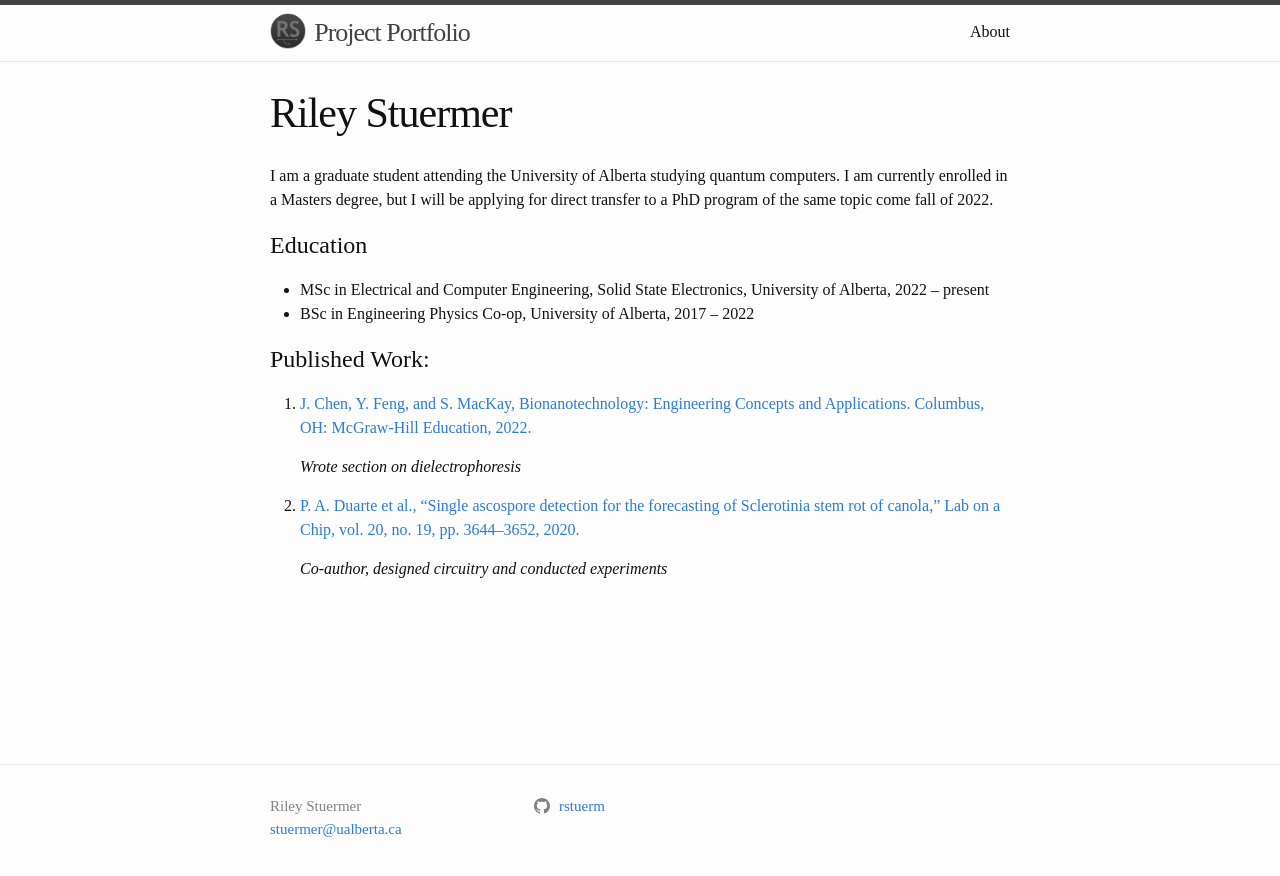
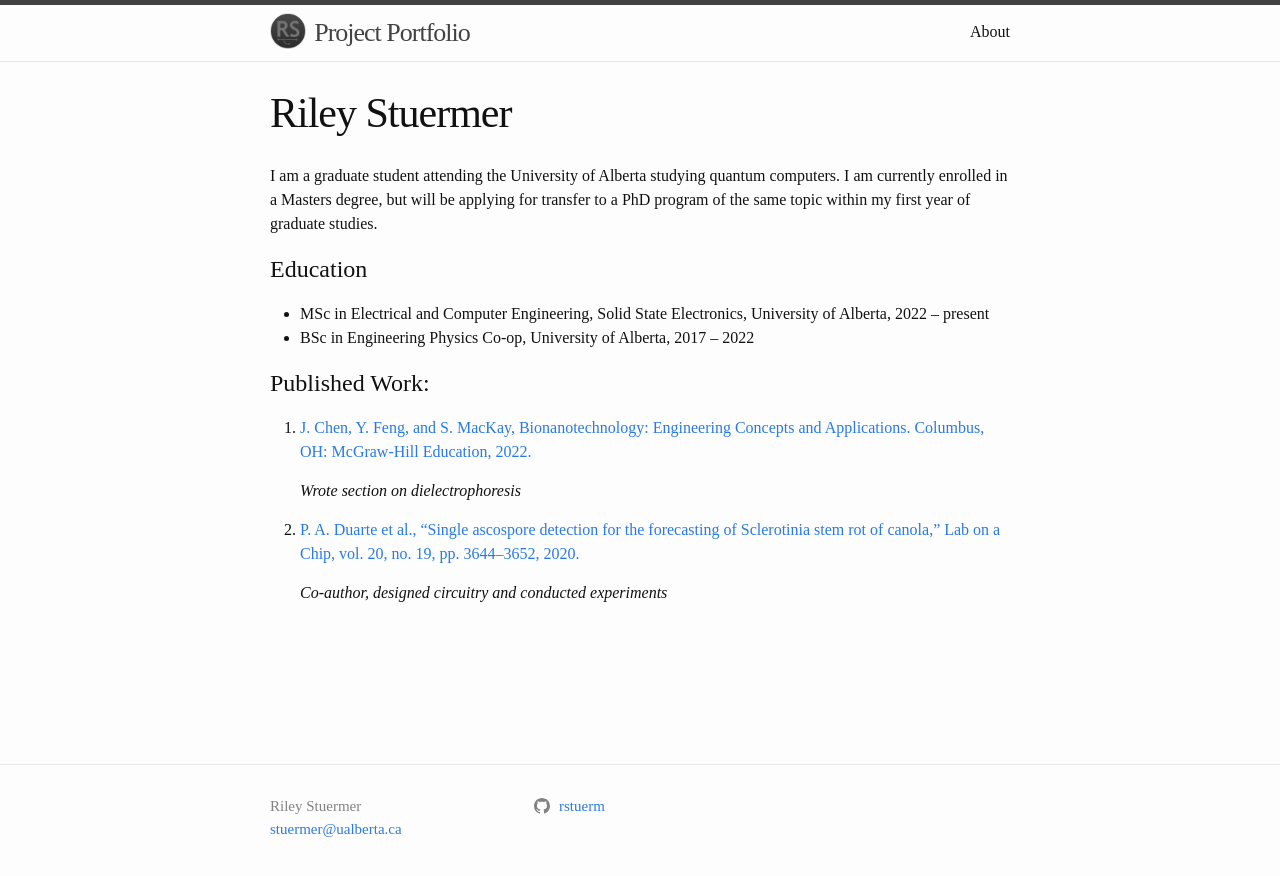
Before and after one commit to rstuerm/rstuerm.github.io, a Jekyll site: the page built from about.markdown, in a window 1280 px wide. Shown: the top 876 px of the page. Built offline with Jekyll 4.4.1, drawn with Linux system fonts in a browser that asks for light colours.

Commit message:
Minor change to about

```diff
--- a/about.markdown
+++ b/about.markdown
@@ -5,7 +5,7 @@ permalink: /about/
 label: About
 ---
 
-I am a graduate student attending the University of Alberta studying quantum computers. I am currently enrolled in a Masters degree, but I will be applying for direct transfer to a PhD program of the same topic come fall of 2022.
+I am a graduate student attending the University of Alberta studying quantum computers. I am currently enrolled in a Masters degree, but will be applying for transfer to a PhD program of the same topic within my first year of graduate studies.
 
 # Education
 
```
